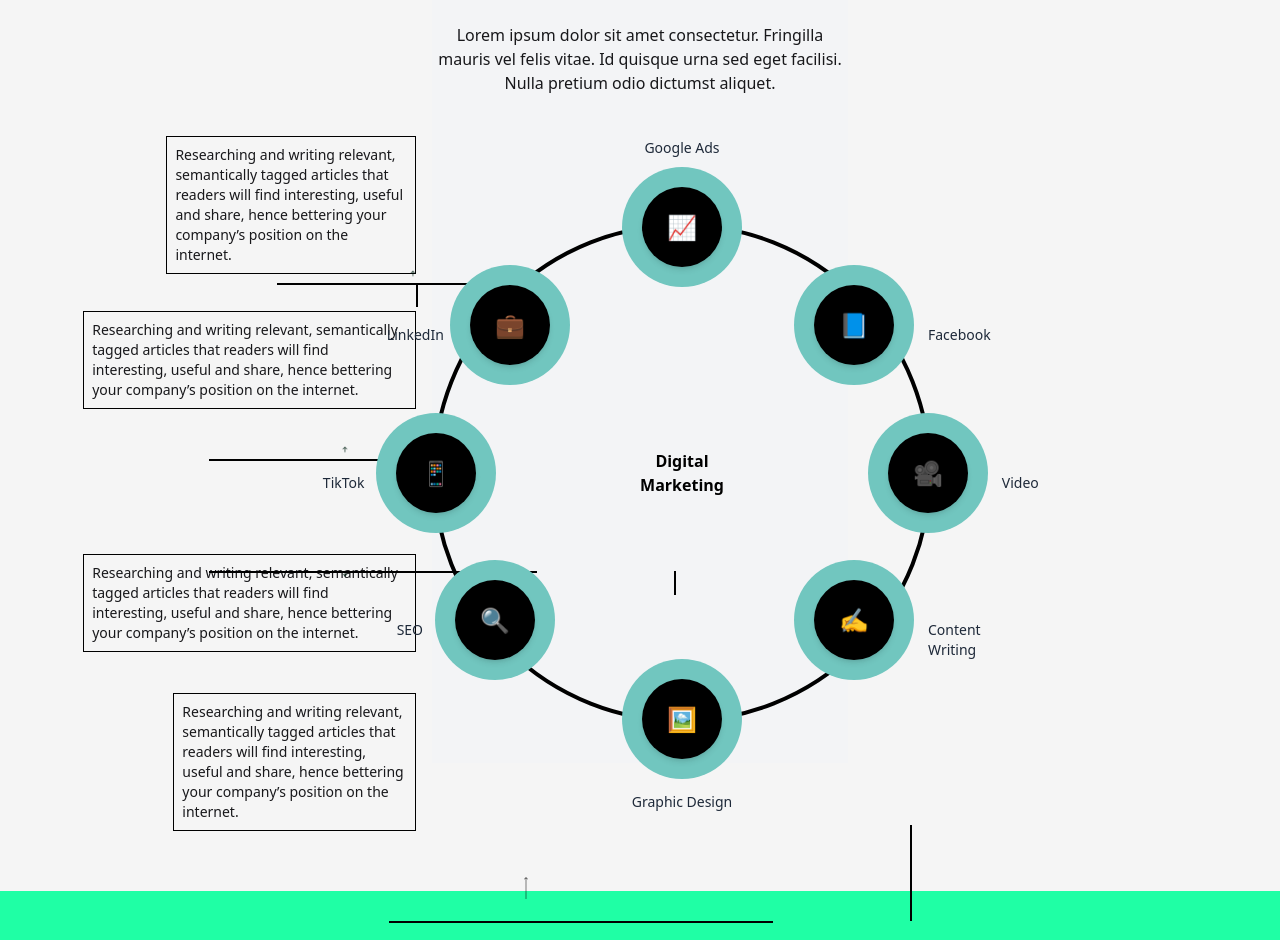
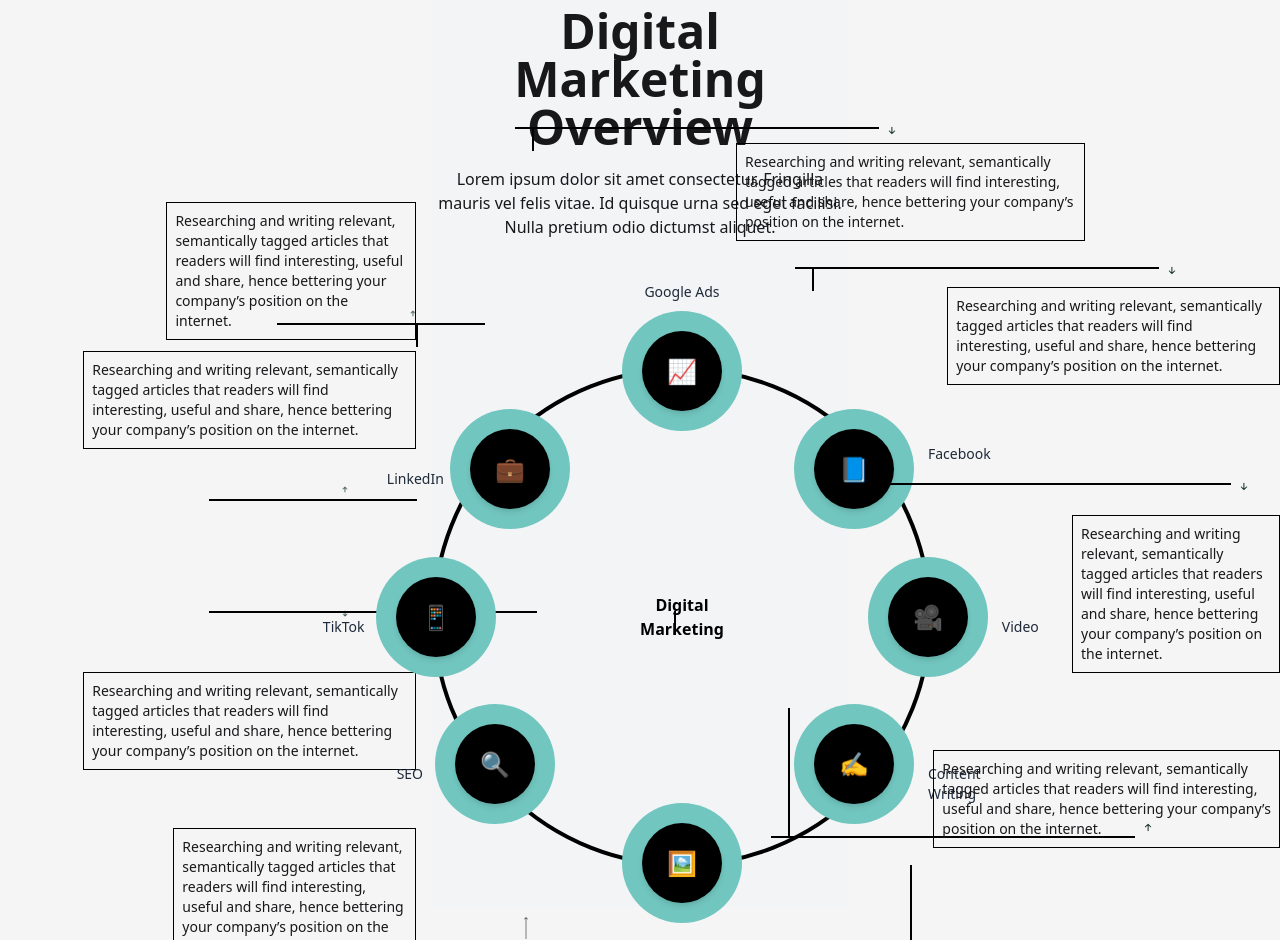
Before and after one commit to ChakmaShantunu/ena-ema-task, a Next.js app: page / in a window 1280 px wide. Shown: the part 8152-9092 px from the top of the page. Built offline with nearby package versions, Linux system fonts and the light colour scheme; a web font is replaced by a local one.

Commit message:
all done without text color

```diff
--- a/src/app/components/DigitalMarketing/DigitalMarketing.jsx
+++ b/src/app/components/DigitalMarketing/DigitalMarketing.jsx
@@ -8,7 +8,9 @@
         visible: { opacity: 1, y: 0, scale: 1, transition: { duration: 0.6, ease: "easeOut" } },
     };
     return (
-        <div className="grid lg:grid-cols-3 gap-4 bg-accent py-32">
+        <div className="grid lg:grid-cols-3 gap-4 bg-accent pt-42 pb-52 mx-auto overflow-hidden">
+
+            {/* Left side */}
             <div className="space-y-12 text-sm relative">
                 <div className="absolute top-1/4 left-2/5">
                     <p className="border border-black p-2 max-w-[349px]">Researching and writing relevant, semantically tagged articles that readers will find interesting, useful and share, hence bettering your company’s position on the internet.</p>
@@ -51,16 +53,20 @@
                     <div className="absolute top-65 left-[798px] w-0.5 h-24 bg-black"></div>
                 </div>
             </div>
+
+            {/* MIddle side */}
             <motion.div
                 initial="hidden"
                 whileInView="visible"
                 viewport={{ once: false }}
                 variants={fadeZoomUp}
                 className="bg-gray-100 py-10 min-h-screen">
-                <h1 className="text-center text-2xl font-bold mb-6">
-                    Digital Marketing Overview
-                </h1>
-                <p className="text-center">Lorem ipsum dolor sit amet consectetur. Fringilla mauris vel felis vitae. Id quisque urna sed eget facilisi. Nulla pretium odio dictumst aliquet.</p>
+                <div className="space-y-4">
+                    <h1 className="text-center text-5xl font-bold">
+                        Digital Marketing Overview
+                    </h1>
+                    <p className="text-center">Lorem ipsum dolor sit amet consectetur. Fringilla mauris vel felis vitae. Id quisque urna sed eget facilisi. Nulla pretium odio dictumst aliquet.</p>
+                </div>
 
                 {/* Circle Container */}
                 <div
@@ -86,7 +92,7 @@
                             📘
                         </div>
                     </div>
-                    <div className="absolute text-sm font-medium text-gray-800 top-[20%] left-[100%]">
+                    <div className="absolute text-sm font-medium text-gray-800 top-[15%] left-[100%]">
                         Facebook
                     </div>
 
@@ -149,9 +155,57 @@
                     <div className="absolute text-sm font-medium text-gray-800 top-[20%] left-[-10%]">
                         LinkedIn
                     </div>
+
                 </div>
             </motion.div>
-            <div></div>
+
+            {/* Right Side */}
+            <div className="space-y-12 text-sm relative">
+                <div className="relative -top-29 right-96">
+                    <div className="absolute top-69 left-[408px]">
+                        <img src="/images/Arrow.png" alt="" className="rotate-90" />
+                    </div>
+                    <div className="absolute top-69 left-1/12 w-91 h-0.5 bg-black"></div>
+                    <div className="absolute top-69 left-13 w-0.5 h-6 bg-black"></div>
+                </div>
+                <div className="absolute top-44 -left-32">
+                    <p className="border border-black p-2 max-w-[349px]">Researching and writing relevant, semantically tagged articles that readers will find interesting, useful and share, hence bettering your company’s position on the internet.</p>
+                </div>
+
+                <div className="relative -top-6 right-26">
+                    <div className="absolute top-69 left-[408px]">
+                        <img src="/images/Arrow.png" alt="" className="rotate-90" />
+                    </div>
+                    <div className="absolute top-69 left-1/12 w-91 h-0.5 bg-black"></div>
+                    <div className="absolute top-69 left-13 w-0.5 h-6 bg-black"></div>
+                </div>
+                <div className="absolute top-80 left-1/5">
+                    <p className="border border-black p-2 max-w-[349px]">Researching and writing relevant, semantically tagged articles that readers will find interesting, useful and share, hence bettering your company’s position on the internet.</p>
+                </div>
+
+                <div className="relative top-48 right-8">
+                    <div className="absolute top-69 left-[408px]">
+                        <img src="/images/Arrow.png" alt="" className="rotate-90" />
+                    </div>
+                    <div className="absolute top-69 left-1/12 w-91 h-0.5 bg-black"></div>
+                    {/* <div className="absolute top-69 left-13 w-0.5 h-6 bg-black"></div> */}
+                </div>
+                <div className="absolute top-7/12 left-[208px]">
+                    <p className="border border-black p-2 max-w-[349px]">Researching and writing relevant, semantically tagged articles that readers will find interesting, useful and share, hence bettering your company’s position on the internet.</p>
+                </div>
+
+                <div className="relative top-[545px] right-32">
+                    <div className="absolute top-66 left-[408px]">
+                        <img src="/images/Arrow.png" alt="" className="-rotate-90" />
+                    </div>
+                    <div className="absolute top-69 left-1/12 w-91 h-0.5 bg-black"></div>
+                    <div className="absolute top-37 left-13 w-0.5 h-32 bg-black"></div>
+                </div>
+                <div className="absolute top-10/12 left-2/12">
+                    <p className="border border-black p-2 max-w-[349px]">Researching and writing relevant, semantically tagged articles that readers will find interesting, useful and share, hence bettering your company’s position on the internet.</p>
+                </div>
+
+            </div>
         </div>
     );
 };
```
